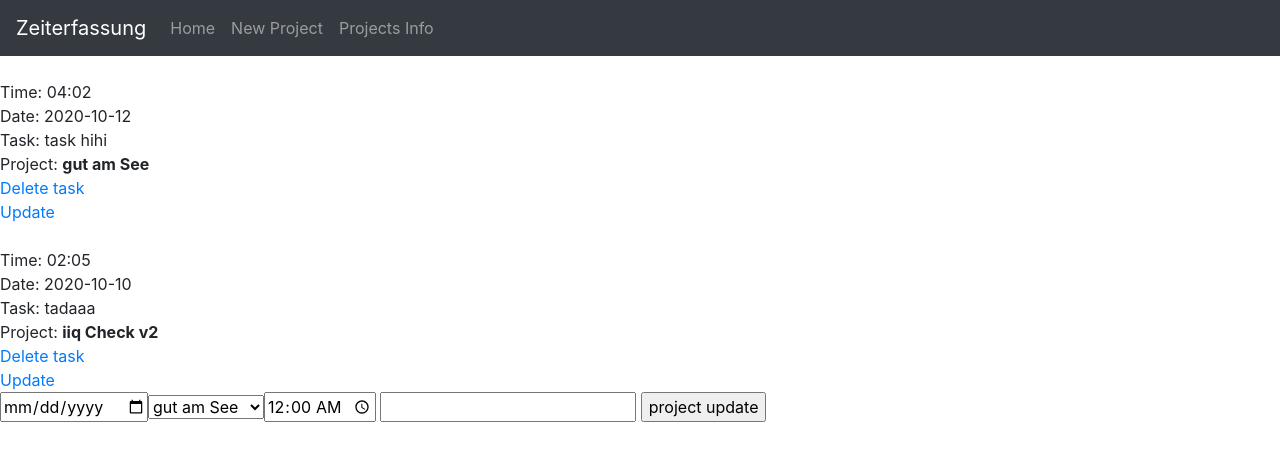
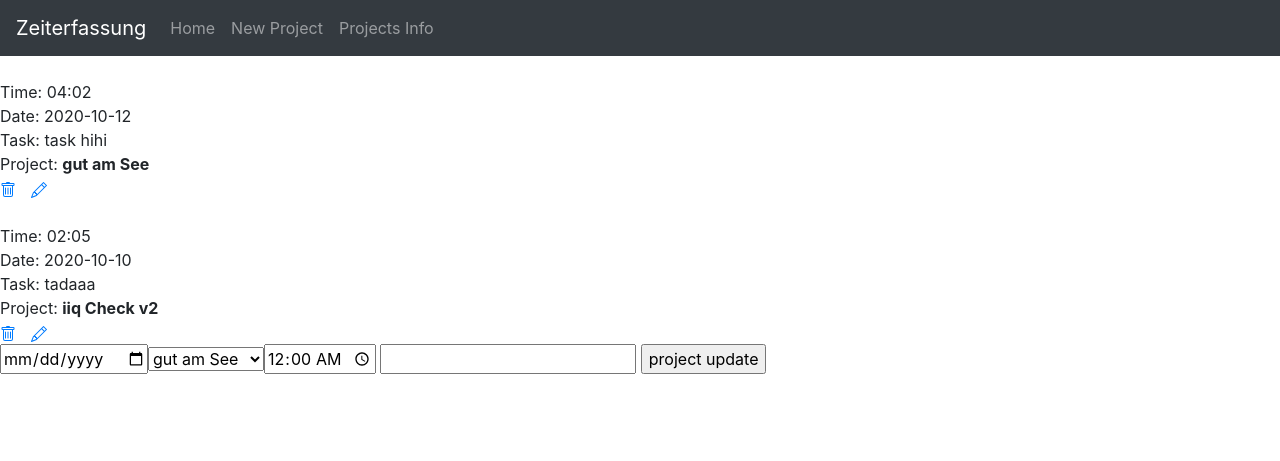
Before and after one commit to jubis18/zeiterfassung, a PHP site: page / in a window 1280 px wide. Shown: the top 461 px of the page. Run offline with PHP 8.4, Linux system fonts and the light colour scheme; data comes from the database, SQL or seed files in the repository; both versions use the stored data as it was after the commit.

Commit message:
style integration

```diff
--- /dev/null
+++ b/css/styles.css
@@ -0,0 +1,8 @@
+.container_icons {
+    display: flex;
+    flex-wrap: wrap;
+}
+
+.icon_delete {
+    margin-right: 15px;
+}
--- a/index.php
+++ b/index.php
@@ -25,10 +25,19 @@ $result = Base::projInfo();
                 $pname =Base::projectById($project_id);
                 $pname = $pname['project_name'];
                 print_r("Project: <b> $pname </b>");
+                ?>
+            <div class = "container_icons">
+                <div class = "icon_delete"> <a href='?del_task=<?php echo $projects_time_id?>'><svg width="1em" height="1em" viewBox="0 0 16 16" class="bi bi-trash" fill="currentColor" xmlns="http://www.w3.org/2000/svg">
+                <path d="M5.5 5.5A.5.5 0 0 1 6 6v6a.5.5 0 0 1-1 0V6a.5.5 0 0 1 .5-.5zm2.5 0a.5.5 0 0 1 .5.5v6a.5.5 0 0 1-1 0V6a.5.5 0 0 1 .5-.5zm3 .5a.5.5 0 0 0-1 0v6a.5.5 0 0 0 1 0V6z"/>
+                <path fill-rule="evenodd" d="M14.5 3a1 1 0 0 1-1 1H13v9a2 2 0 0 1-2 2H5a2 2 0 0 1-2-2V4h-.5a1 1 0 0 1-1-1V2a1 1 0 0 1 1-1H6a1 1 0 0 1 1-1h2a1 1 0 0 1 1 1h3.5a1 1 0 0 1 1 1v1zM4.118 4L4 4.059V13a1 1 0 0 0 1 1h6a1 1 0 0 0 1-1V4.059L11.882 4H4.118zM2.5 3V2h11v1h-11z"/>
+                </svg> </a> </div>
 
-                print_r("<div> <a href='?del_task=$projects_time_id'>Delete task </a> </div>");
-                print_r("<div> <a href='views/update.php?update_task=$projects_time_id'>Update </a> </div>");
 
+                    <div class = "icon_update"> <a href='views/update.php?update_task=<?php echo $projects_time_id ?>'><svg width="1em" height="1em" viewBox="0 0 16 16" class="bi bi-pencil" fill="currentColor" xmlns="http://www.w3.org/2000/svg">
+                    <path fill-rule="evenodd" d="M12.146.146a.5.5 0 0 1 .708 0l3 3a.5.5 0 0 1 0 .708l-10 10a.5.5 0 0 1-.168.11l-5 2a.5.5 0 0 1-.65-.65l2-5a.5.5 0 0 1 .11-.168l10-10zM11.207 2.5L13.5 4.793 14.793 3.5 12.5 1.207 11.207 2.5zm1.586 3L10.5 3.207 4 9.707V10h.5a.5.5 0 0 1 .5.5v.5h.5a.5.5 0 0 1 .5.5v.5h.293l6.5-6.5zm-9.761 5.175l-.106.106-1.528 3.821 3.821-1.528.106-.106A.5.5 0 0 1 5 12.5V12h-.5a.5.5 0 0 1-.5-.5V11h-.5a.5.5 0 0 1-.468-.325z"/>
+                    </svg> </a> </div>
+            </div>
+<?php
             }
         }
 
--- a/layout/header.php
+++ b/layout/header.php
@@ -10,6 +10,7 @@
 
     <link rel="stylesheet" href="https://stackpath.bootstrapcdn.com/bootstrap/4.3.1/css/bootstrap.min.css"
         integrity="sha384-ggOyR0iXCbMQv3Xipma34MD+dH/1fQ784/j6cY/iJTQUOhcWr7x9JvoRxT2MZw1T" crossorigin="anonymous">
+    <link rel="stylesheet" href="css/styles.css">
 </head>
 <body>
 
```
Also changed, not shown: views/update.php (+30 -9 lines), db/projectsDB.db.
